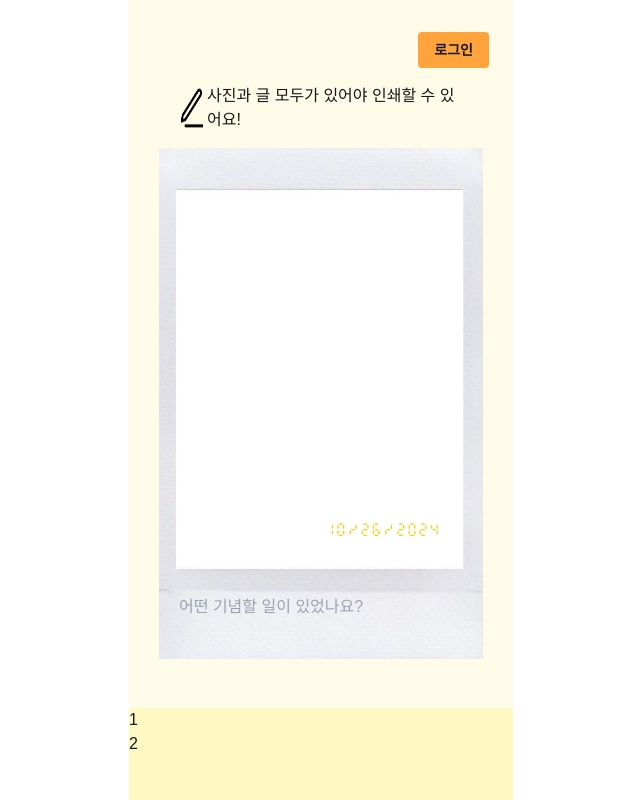
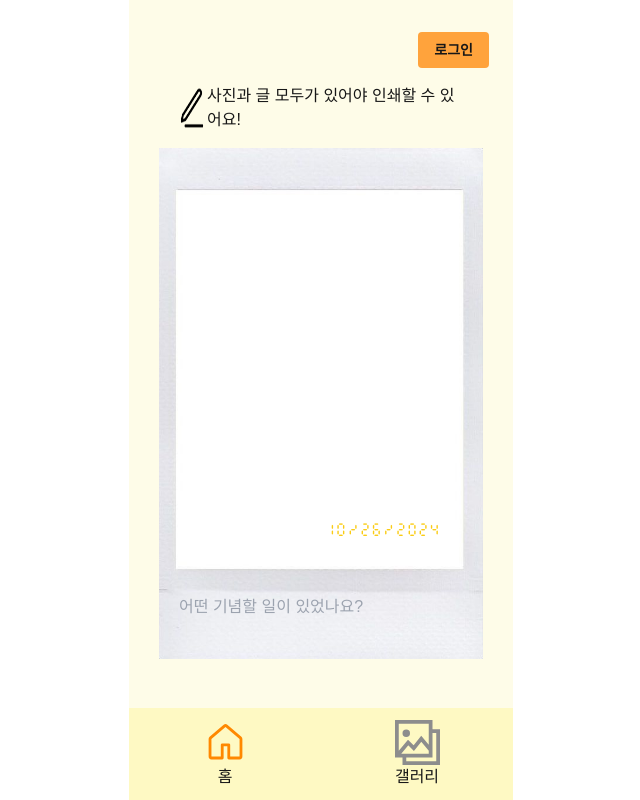
Before and after one commit to biyamn/polaroid, a Next.js app: page / in a window 1280 px wide. Shown: the whole page, without its empty margins (319-959 px from the left). Built offline with nearby package versions, Linux system fonts and the light colour scheme; no server answers; a web font is replaced by a local one.

Commit message:
feat: 레이아웃 및 네비게이션바 추가

```diff
--- a/src/app/components/BottomNavigation.tsx
+++ b/src/app/components/BottomNavigation.tsx
@@ -1,9 +1,53 @@
+'use client';
+
+import Link from 'next/link';
+import { usePathname } from 'next/navigation';
+import { GoHome } from 'react-icons/go';
+import { GrGallery } from 'react-icons/gr';
+
+type NavItemProps = {
+  href: string;
+  Icon: any;
+  text: string;
+};
+
+const navIconColors = {
+  default: '#8D8D8D',
+  selected: '#FF8800',
+};
+
+const getNavItemStatus = (pathname: string, href: string) => {
+  console.log('pathname', pathname);
+  console.log('href', href);
+  return new RegExp(href).test(pathname) ? 'selected' : 'default';
+};
+
+const NAV_ITEMS = [
+  { href: '/', Icon: GoHome, text: '홈' },
+  { href: '/gallery', Icon: GrGallery, text: '갤러리' },
+];
+
+const NavItem = ({ href, Icon, text }: NavItemProps) => {
+  const pathname = usePathname();
+  const color = navIconColors[getNavItemStatus(pathname, href)];
+
+  return (
+    <Link href={href}>
+      <div className="flex flex-col items-center cursor-pointer">
+        <Icon color={color} style={{ width: '45px', height: '45px' }} />
+        <div className={`text-[#${color}]`}>{text}</div>
+      </div>
+    </Link>
+  );
+};
+
 const BottomNavigation = () => {
   return (
-    <nav className="h-24 w-full mx-auto z-50 bg-yellow-100">
-      <div>1</div>
-      <div>2</div>
-    </nav>
+    <div className="h-24 w-full mx-auto z-50 bg-yellow-100 flex justify-around items-center">
+      {NAV_ITEMS.map(({ href, Icon, text }) => (
+        <NavItem key={href} href={href} Icon={Icon} text={text} />
+      ))}
+    </div>
   );
 };
 
--- /dev/null
+++ b/src/app/gallery/page.tsx
@@ -0,0 +1,3 @@
+export default function Gallery() {
+  return <div></div>;
+}
--- a/src/app/layout.tsx
+++ b/src/app/layout.tsx
@@ -1,6 +1,7 @@
 import type { Metadata } from 'next';
 import './globals.css';
-
+import LoginBar from './components/LoginBar';
+import BottomNavigation from './components/BottomNavigation';
 import localFont from 'next/font/local';
 
 const pencilFont = localFont({
@@ -21,7 +22,13 @@ export default function RootLayout({
   return (
     <html lang="ko" className="h-full">
       <body className={`mx-auto w-96 h-full ${pencilFont.className}`}>
-        {children}
+        <div className="h-dvh flex flex-col justify-between bg-yellow-50">
+          <div className=" p-6 pt-8 overflow-y-hidden">
+            <LoginBar />
+            {children}
+          </div>
+          <BottomNavigation />
+        </div>
       </body>
     </html>
   );
--- a/src/app/page.tsx
+++ b/src/app/page.tsx
@@ -4,8 +4,6 @@ import { useRef, useState } from 'react';
 import PrintAndEditBar from '@/app/components/PrintAndEditBar';
 import RemoveAndConfirmBar from '@/app/components/RemoveAndConfirmBar';
 import Polaroid from '@/app/components/Polaroid';
-import LoginBar from './components/LoginBar';
-import BottomNavigation from './components/BottomNavigation';
 
 export default function Home() {
   const [isEditing, setIsEditing] = useState<boolean>(false);
@@ -17,9 +15,7 @@ export default function Home() {
   const [date, setDate] = useState(new Date());
 
   return (
-    <div className="h-dvh flex flex-col">
-      <div className="bg-yellow-50 p-6 pt-8 overflow-y-hidden">
-        <LoginBar />
+    <>
       {!isEditing ? (
         <PrintAndEditBar
           setIsEditing={setIsEditing}
@@ -50,8 +46,6 @@ export default function Home() {
         date={date}
         setDate={setDate}
       />
-      </div>
-      <BottomNavigation />
-    </div>
+    </>
   );
 }
```
Also changed, not shown: src/app/icons/gallery.svg (added), src/app/icons/home.svg (added). Lines whose indentation alone changed are shown as unchanged.
